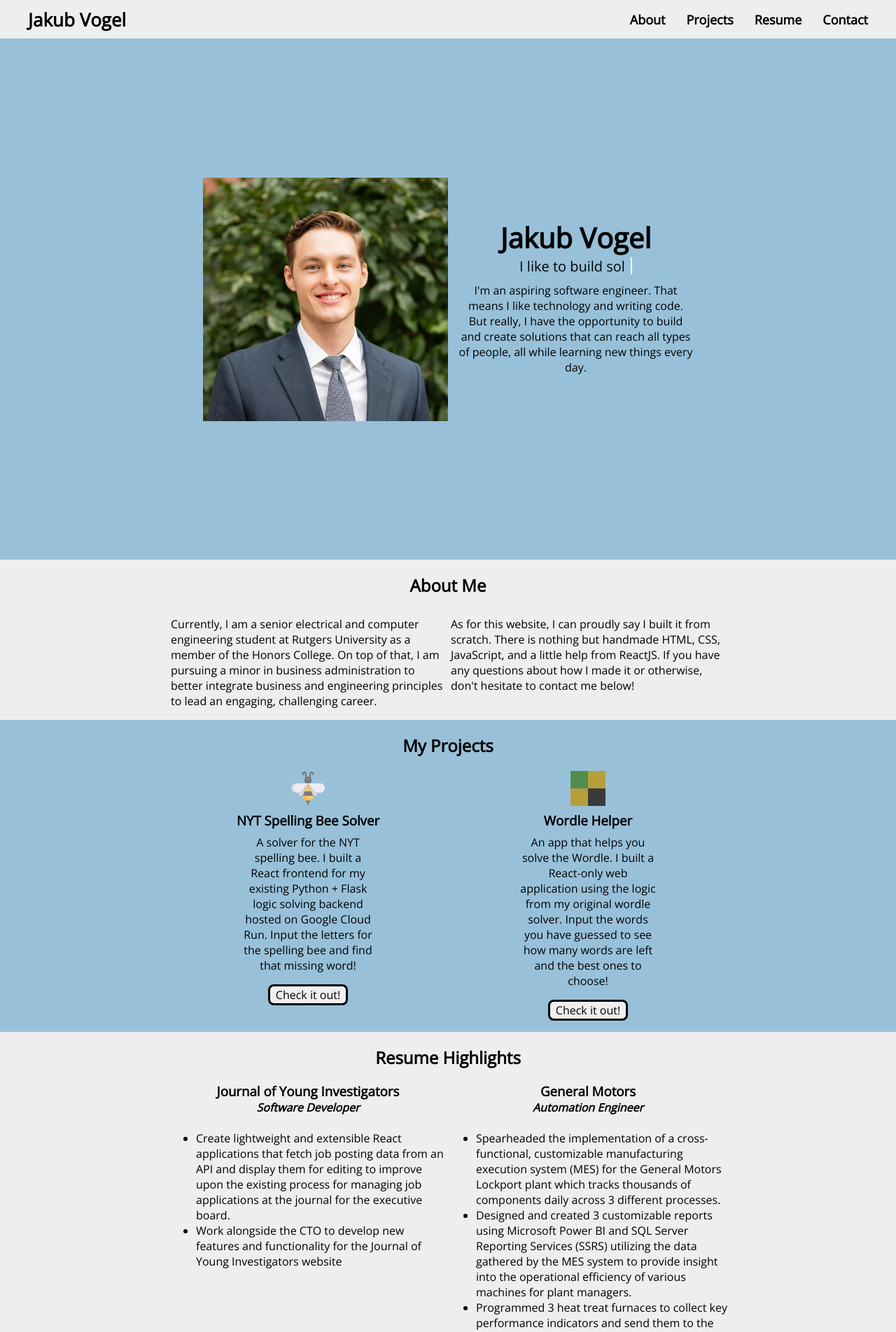
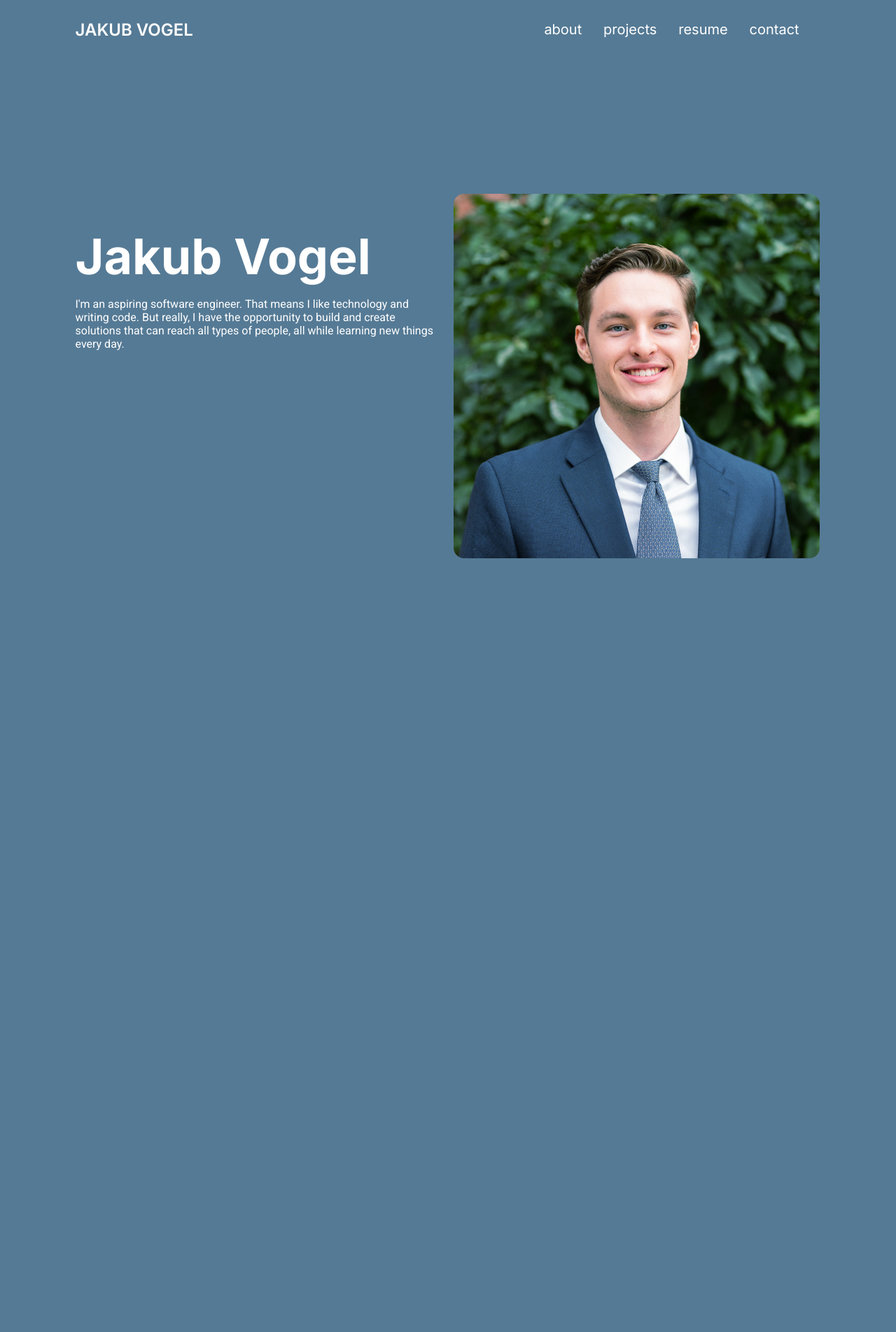
Before and after one commit to JakubGV/JakubGV.github.io, a React (Create React App) app: page / in a window 1280 px wide. Shown: the top 1904 px of the page at 70% size. After the commit the page ends 810 px from the top, so only its background shows below. Built offline with nearby package versions, Linux system fonts and the light colour scheme.

Commit message:
Begin website redesign. Complete the navbar and hero sections

```diff
--- a/public/index.html
+++ b/public/index.html
@@ -2,8 +2,10 @@
 <html lang="en">
   <head>
     <meta charset="utf-8" />
-    <link rel="preload" href="https://fonts.googleapis.com/css2?family=Open+Sans&display=swap" as="style" onload="this.onload=null;this.rel='stylesheet'" />
-    <noscript><link href="https://fonts.googleapis.com/css2?family=Open+Sans&display=swap" rel="stylesheet" type="text/css" /></noscript>
+    <link rel="preconnect" href="https://fonts.googleapis.com">
+    <link rel="preconnect" href="https://fonts.gstatic.com" crossorigin>
+    <link href="https://fonts.googleapis.com/css2?family=Inter:wght@400;600;700&family=Roboto&display=swap" rel="stylesheet">
+
     <link rel="icon" href="%PUBLIC_URL%/icon.svg" />
     <meta name="viewport" content="width=device-width, initial-scale=1" />
     <meta name="theme-color" content="#000000" />
--- a/src/App.css
+++ /dev/null
@@ -1,126 +0,0 @@
-.home-page {
-  display: flex;
-  flex-direction: column;
-  height: 100%;
-
-}
-
-.pages {
-  flex: 1 1 auto;
-}
-
-.home {
-  background-color: #98c1d9ff;
-  height: 100%;
-}
-
-.welcome-info {
-  display: flex;
-  flex-direction: column;
-  align-items: center;
-}
-
-.headshot {
-  margin-top: 5%;
-  margin-bottom: 10px;
-  display: block;
-  width: 350px;
-  height: 348px;
-  border-radius: 50%;
-}
-
-.right-home {
-  text-align: center;
-}
-
-.description-name {
-  font-size: 40px;
-  font-weight: bold;
-}
-
-.caption {
-  padding-bottom: 0.5em;
-}
-
-.caption-main {
-  font-size: 20px;
-  display: flex;
-  justify-content: center;
-  align-items: center;
-}
-
-#about, #projects, #resume, #contact {
-  display: flex;
-  flex-direction: column;
-  align-items: center;
-  width: 100%;
-}
-
-#about {
-  background-color: rgb(238, 238, 238);
-}
-
-#projects {
-  background-color: #98c1d9ff;
-}
-
-#resume {
-  padding-bottom: 20px;
-  background-color: rgb(238, 238, 238);
-}
-
-.content-holder {
-  display: flex;
-  flex-direction: column;
-  align-items: center;
-  max-width: 800px;
-  margin-left: 1em;
-  margin-right: 1em;
-}
-
-#contact {
-  border-style: solid none none none;
-  border-color: #98c1d9ff;
-  background-color: rgb(238, 238, 238);
-  padding-bottom: 1em;
-}
-
-.line {
-  display: flex;
-  padding-bottom: 0.5em;
-  align-items: center;
-}
-
-.email-icon, .phone-icon {
-  margin-right: 0.5em;
-}
-
-.li-icon {
-  margin-right: 5px;
-}
-
-.github-icon {
-  margin-left: 5px;
-}
-
-@media screen and (min-width: 600px) {
-  .headshot {
-    border-radius: 0%;
-    margin-top: 0;
-    margin-bottom: 0;
-  }
-
-  .welcome-info {
-    flex-direction: row;
-    justify-content: center;
-    height: 100%;
-  }
-
-  .right-home {
-    display: flex;
-    flex-direction: column;
-    align-items: center;
-    width: calc(350px - 15px);
-    padding-left: 15px;
-  }
-}
--- /dev/null
+++ b/src/PersonalWebsite.css
@@ -0,0 +1,47 @@
+body {
+  font-family: 'Roboto', sans-serif;
+  -webkit-font-smoothing: antialiased;
+  -moz-osx-font-smoothing: grayscale;
+  background-color: #557A95;
+  color: white;
+}
+
+.subheader {
+  font-family: 'Inter', sans-serif;
+  font-size: 1.5em;
+  font-weight: 600;
+  text-transform: uppercase;
+}
+
+h1 {
+  font-family: 'Inter', sans-serif;
+  font-size: 4.375em;
+  font-weight: 700;
+  margin-bottom: 0;
+}
+
+.grid-container {
+  display: grid;
+  grid-template-rows: auto;
+  grid-template-columns: repeat(12, 1fr);
+  grid-column-gap: 15px;
+  width: 1065px;
+  margin: auto;
+  grid-template-areas:
+    "navbar navbar navbar navbar navbar navbar navbar navbar navbar navbar navbar navbar"
+    "hero-text hero-text hero-text hero-text hero-text hero-text hero-image hero-image hero-image hero-image hero-image hero-image";
+}
+
+.grid-item-navbar {
+  grid-area: navbar;
+}
+
+.hero-text {
+  margin-top: 200px;
+  grid-area: hero-text;
+}
+
+.hero-image {
+  margin-top: 200px;
+  grid-area: hero-image;
+}
--- a/src/App.tsx
+++ b/src/PersonalWebsite.tsx
@@ -1,4 +1,6 @@
-import './App.css';
+import './PersonalWebsite.css';
+
+import { Navbar } from './components/Navbar';
 
 import { TypingText } from './components/TypingText';
 import { ContactForm } from './components/ContactForm';
@@ -8,7 +10,7 @@
 import { Projects } from './components/Projects';
 import { ScrollToTopButton } from './components/ScrollToTopButton';
 
-import headshot from './media/centered_cropped_headshot.webp';
+import headshot from './media/hard_light_headshot.jpg';
 import liIcon from './media/linkedin.png';
 import githubIcon from './media/GitHub-32px.png';
 import email from './media/email.svg';
@@ -16,10 +18,10 @@
 import bee from './media/bee.svg';
 import squares from './media/squares.svg';
 
-function App() {
-  const sections = ['About', 'Projects', 'Resume', 'Contact'];
-  const homeText = 'I\'m an aspiring software engineer. That means I like technology and writing code. But really, I have the opportunity to build and create solutions that can reach all types of people, all while learning new things every day.';
-  const rotatingWords = ['solve problems.', 'build solutions.', 'learn new things.'];
+function PersonalWebsite() {
+  const sections = ["About", "Projects", "Resume", "Contact"];
+  const heroText = "I'm an aspiring software engineer. That means I like technology and writing code. But really, I have the opportunity to build and create solutions that can reach all types of people, all while learning new things every day.";
+
 
   const about = ['Currently, I am a senior electrical and computer engineering student at Rutgers University as a member of the Honors College. On top of that, I am pursuing a minor in business administration to better integrate business and engineering principles to lead an engaging, challenging career.',
                  'As for this website, I can proudly say I built it from scratch. There is nothing but handmade HTML, CSS, JavaScript, and a little help from ReactJS. If you have any questions about how I made it or otherwise, don\'t hesitate to contact me below!',
@@ -56,8 +58,22 @@
   const to_top_displacement = 300;
 
   return (
-    <>
-      <div className="home-page">
+    <div className="grid-container">
+      <div className="grid-item-navbar">
+        <Navbar header="Jakub Vogel" sections={sections}/>
+      </div>
+
+      <div className="hero-text">
+        <h1>Jakub Vogel</h1>
+        <p>{heroText}</p>
+      </div>
+      <div className="hero-image">
+        <img src={headshot} alt="Head shot of Jakub Vogel"/>
+      </div>
+    </div>
+
+    /*
+      <div className="content-grid">
         <MenuBar header="Jakub Vogel" sections={sections}/>
 
         <div className="pages">
@@ -121,7 +137,8 @@
 
       <ScrollToTopButton displacement={to_top_displacement} />
     </>
+    */
   );
 }
 
-export default App;
+export default PersonalWebsite;
--- /dev/null
+++ b/src/components/Navbar.css
@@ -0,0 +1,22 @@
+.navbar {
+  display: flex;
+  justify-content: flex-end;
+  align-items: center;
+}
+
+header {
+  margin-right: auto;
+}
+
+nav {
+  display: flex;
+  justify-content: space-evenly;
+  width: 40%;
+}
+
+.navlink {
+  font-family: 'Inter', sans-serif;
+  font-size: 1.25em;
+  font-weight: 400;
+  text-transform: lowercase;
+}
--- /dev/null
+++ b/src/components/Navbar.tsx
@@ -0,0 +1,40 @@
+import { FunctionComponent } from 'react';
+import { Link } from 'react-scroll';
+import './Navbar.css';
+
+type NavbarProps = {
+  header: string,
+  sections: string[]
+}
+
+/**
+ * Renders a Navbar with the given `props.header` and `props.sections`
+ * @param props
+ * @param props.header The header for the left or top of the page
+ * @param props.sections The sections of the page to create menu links for
+ * @returns `<Navbar />` component
+ */
+export const Navbar: FunctionComponent <NavbarProps> = (props) => {
+  return (
+    <div className="navbar">
+      <header>
+        <h2 className="subheader">{props.header}</h2>
+      </header>
+      <nav>
+      {
+        props.sections.map( (tabName: string, index: number) => {
+          const divLinkName = tabName.toLowerCase();
+
+          return (
+            <div className="navlink" key={divLinkName} last-tab={index === props.sections.length - 1 ? "true" : "false"}>
+              <Link to={divLinkName} smooth={true}>
+                {tabName}
+              </Link>
+            </div>
+          )
+        })
+      }
+      </nav>
+    </div>
+  )
+}
--- a/src/index.css
+++ /dev/null
@@ -1,21 +0,0 @@
-body {
-  margin: 0;
-  font-family: "Open Sans", Arial, sans-serif;
-  -webkit-font-smoothing: antialiased;
-  -moz-osx-font-smoothing: grayscale;
-}
-
-code {
-  font-family: source-code-pro, Menlo, Monaco, Consolas, 'Courier New',
-    monospace;
-}
-
-html, body {
-  height: 100%;
-  width: 100%;
-  margin: 0;
-}
-
-#root {
-  height: 100%;
-}
--- a/src/index.tsx
+++ b/src/index.tsx
@@ -1,17 +1,10 @@
 import React from 'react';
 import ReactDOM from 'react-dom';
-import './index.css';
-import App from './App';
-import reportWebVitals from './reportWebVitals';
+import PersonalWebsite from './PersonalWebsite';
 
 ReactDOM.render(
   <React.StrictMode>
-    <App />
+    <PersonalWebsite />
   </React.StrictMode>,
   document.getElementById('root')
 );
-
-// If you want to start measuring performance in your app, pass a function
-// to log results (for example: reportWebVitals(console.log))
-// or send to an analytics endpoint. Learn more: https://bit.ly/CRA-vitals
-reportWebVitals();
```
Also changed, not shown: src/media/hard_light_headshot.jpg (added).
